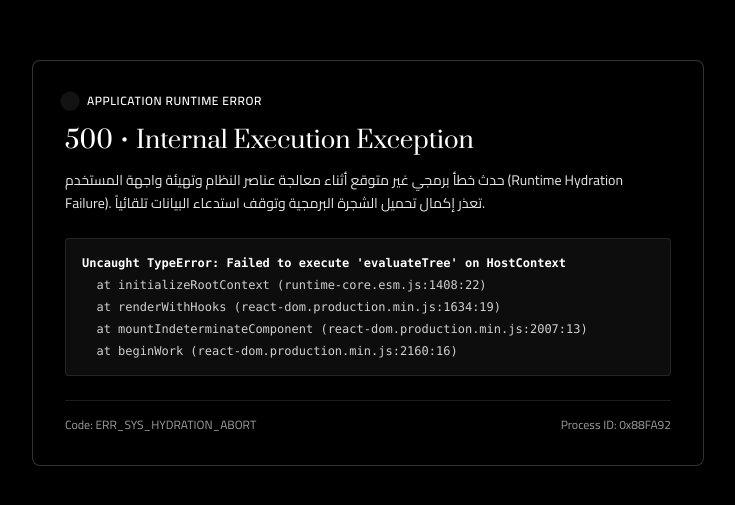
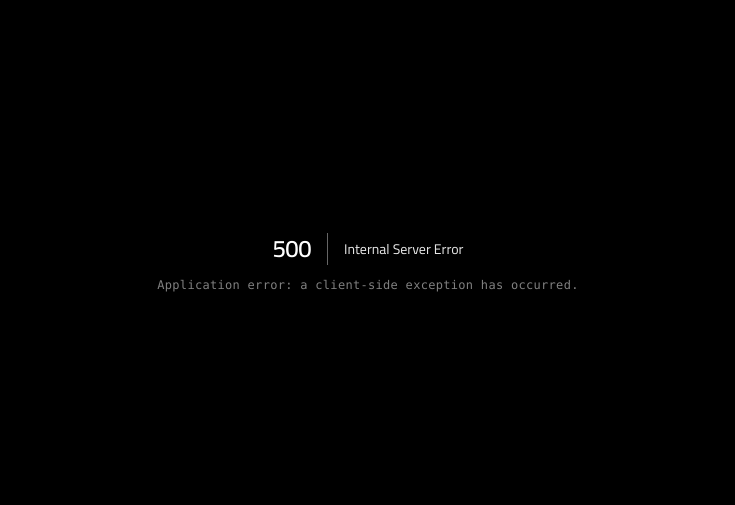
Before and after one commit to weblixjo-byte/laval-luxury-motors, a React (Vite) app: page / in a window 1280 px wide. Shown: the part 137-642 px from the top of the page, without its empty margins (272-1007 px from the left). Built offline with nearby package versions, Linux system fonts and the light colour scheme; a web font is replaced by a local one.

Commit message:
chore: minimal 500 error state

```diff
--- a/src/App.jsx
+++ b/src/App.jsx
@@ -58,35 +58,17 @@ function App() {
     return (
       <div
         className="fixed inset-0 min-h-screen w-full bg-black text-white flex flex-col justify-center items-center p-6 z-[999999] select-none"
-        style={{ fontFamily: "'Cairo', sans-serif" }}
+        style={{ fontFamily: "'Cairo', system-ui, -apple-system, sans-serif" }}
       >
-        <link rel="stylesheet" href="https://fonts.googleapis.com/css2?family=Cairo:wght@400;600;700&display=swap" />
-        <div className="max-w-2xl w-full border border-white/20 bg-black p-8 rounded-lg shadow-2xl">
-          <div className="flex items-center space-x-3 mb-4">
-            <span className="w-2.5 h-2.5 rounded-full bg-white animate-ping"></span>
-            <span className="text-xs font-semibold tracking-wider uppercase text-white">Application Runtime Error</span>
+        <link rel="stylesheet" href="https://fonts.googleapis.com/css2?family=Cairo:wght@400;600&display=swap" />
+        <div className="flex flex-col items-center justify-center text-center">
+          <div className="flex items-center space-x-4 mb-3">
+            <span className="text-2xl font-bold tracking-tight pr-4 border-r border-white/40">500</span>
+            <span className="text-sm font-medium text-white/90">Internal Server Error</span>
           </div>
-
-          <h1 className="text-xl md:text-2xl font-bold mb-3 text-white">
-            500 • Internal Execution Exception
-          </h1>
-
-          <p className="text-sm text-white/90 leading-relaxed mb-6">
-            حدث خطأ برمجي غير متوقع أثناء معالجة عناصر النظام وتهيئة واجهة المستخدم (Runtime Hydration Failure). تعذر إكمال تحميل الشجرة البرمجية وتوقف استدعاء البيانات تلقائياً.
+          <p className="text-xs text-white/50 tracking-wide font-mono">
+            Application error: a client-side exception has occurred.
           </p>
-
-          <div className="bg-white/5 border border-white/10 rounded p-4 font-mono text-xs text-white/80 space-y-1.5 overflow-x-auto">
-            <div className="text-white font-semibold">Uncaught TypeError: Failed to execute 'evaluateTree' on HostContext</div>
-            <div>&nbsp;&nbsp;at initializeRootContext (runtime-core.esm.js:1408:22)</div>
-            <div>&nbsp;&nbsp;at renderWithHooks (react-dom.production.min.js:1634:19)</div>
-            <div>&nbsp;&nbsp;at mountIndeterminateComponent (react-dom.production.min.js:2007:13)</div>
-            <div>&nbsp;&nbsp;at beginWork (react-dom.production.min.js:2160:16)</div>
-          </div>
-
-          <div className="mt-6 pt-4 border-t border-white/10 flex justify-between items-center text-xs text-white/60">
-            <span>Code: ERR_SYS_HYDRATION_ABORT</span>
-            <span>Process ID: 0x88FA92</span>
-          </div>
         </div>
       </div>
     );
```
